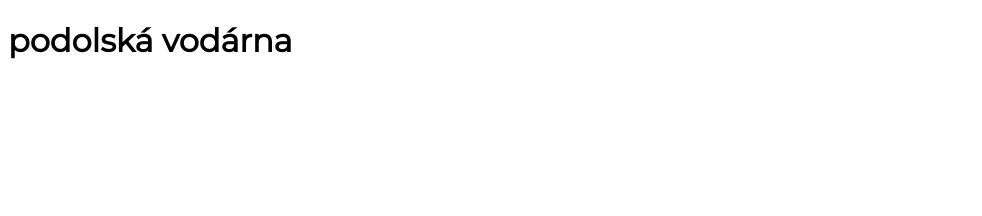
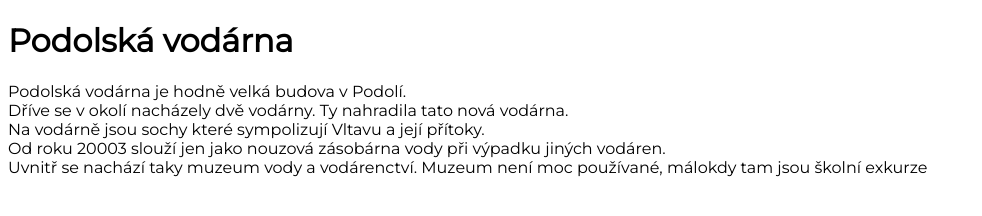
Before and after one commit to xbox224/kavci-hory, a plain HTML site: page places/place/vodarna.html in a window 1280 px wide. Shown: the whole page, without its empty margins (0-982 px from the left). Drawn offline with Linux system fonts and the light colour scheme.

Commit message:
Update vodarna.html

```diff
--- a/places/place/vodarna.html
+++ b/places/place/vodarna.html
@@ -7,8 +7,13 @@
   </head>
   <body>
     <div class="container">
-      <h1>podolská vodárna</h1>
-      <p></p>
+      <h1>Podolská vodárna</h1>
+      <p>Podolská vodárna je hodně velká budova v Podolí.<br>
+        Dříve se v okolí nacházely dvě vodárny. Ty nahradila tato nová vodárna.<br>
+        Na vodárně jsou sochy které sympolizují Vltavu a její přítoky.<br>
+        Od roku 20003 slouží jen jako nouzová zásobárna vody při výpadku jiných vodáren.<br>
+        Uvnitř se nachází taky muzeum vody a vodárenctví. Muzeum není moc používané, málokdy tam jsou školní exkurze<br>
+       </p>
     </div>
   </body>
 </html>
```
